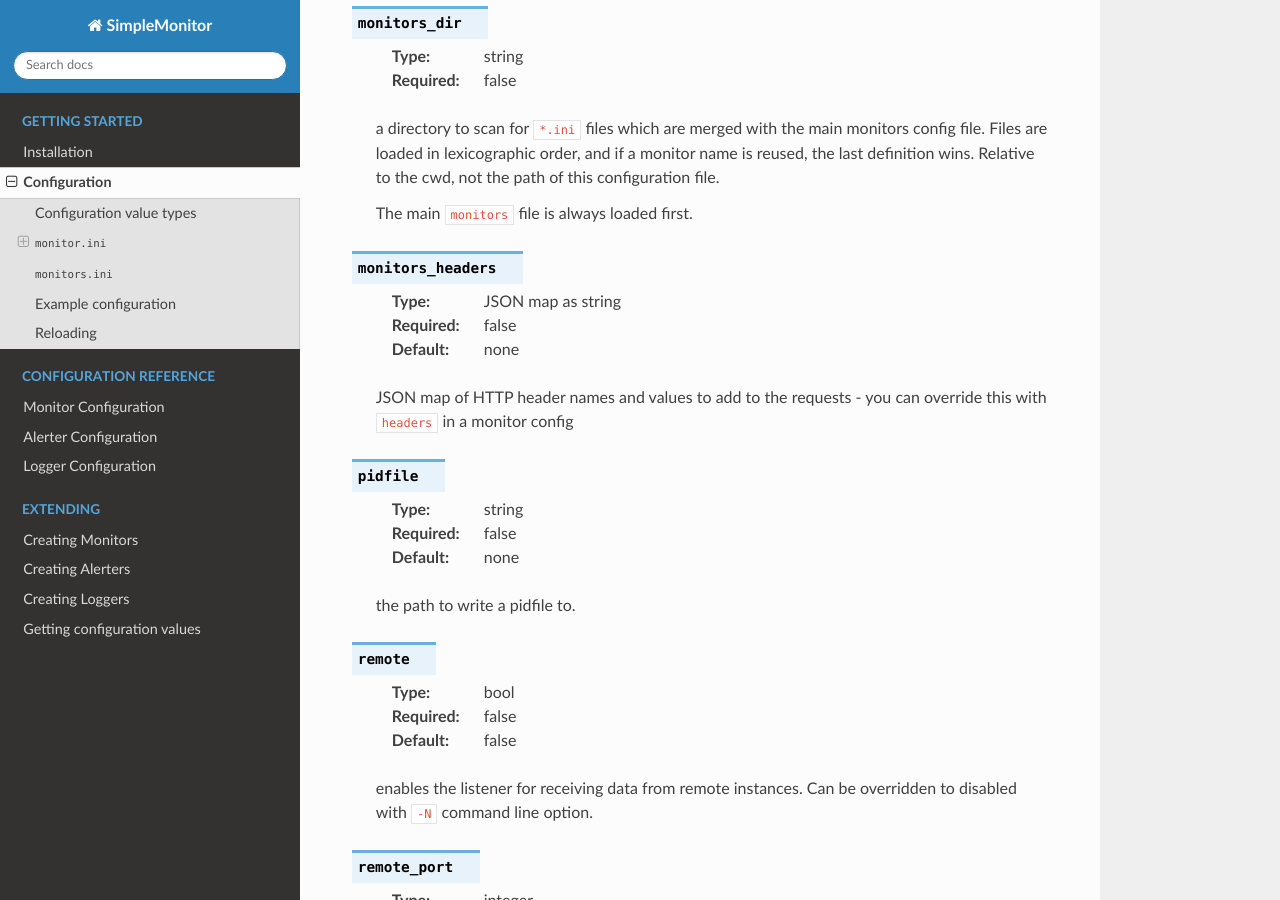
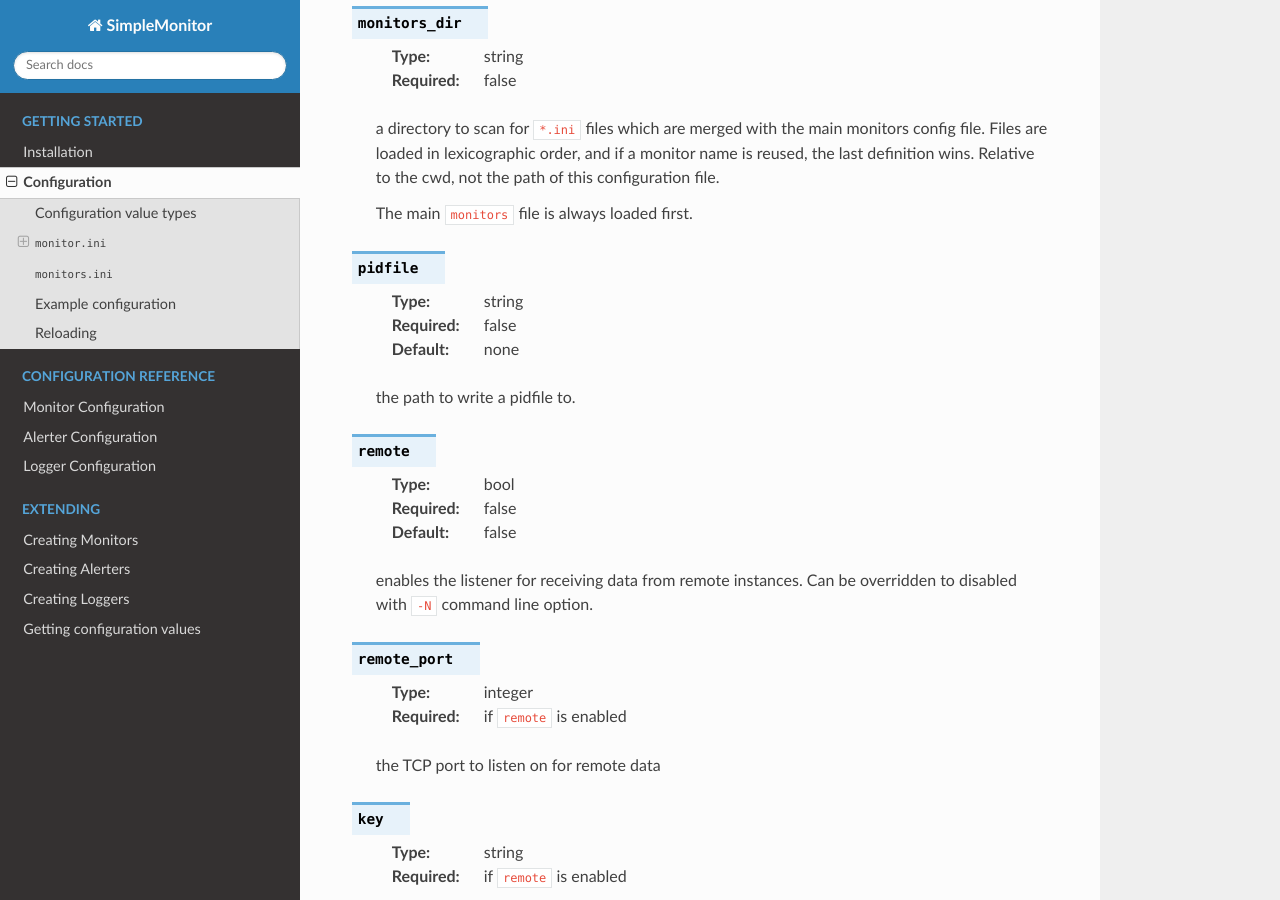
Before and after one commit to jamesoff/simplemonitor, a Sphinx documentation site: the page built from docs/configuration.rst, in a window 1280 px wide and 900 px high, scrolled down 1432 px. Built offline with Sphinx 7.4.7 and the Read the Docs theme 3.1.0, drawn with Linux system fonts in a browser that asks for light colours; pages that are not in the unit, such as notebooks, are missing from menus.

Commit message:
Removing monitors_headers
This was a mistake

```diff
--- a/docs/configuration.rst
+++ b/docs/configuration.rst
@@ -75,14 +75,6 @@ This file must contain a ``[monitor]`` section, which must contain at least the
     the path of this configuration file.
 
     The main ``monitors`` file is always loaded first.
-
-.. confval:: monitors_headers
-
-    :type: JSON map as string
-    :required: false
-    :default: none
-
-    JSON map of HTTP header names and values to add to the requests - you can override this with ``headers`` in a monitor config
 
 .. confval:: pidfile
 
```
